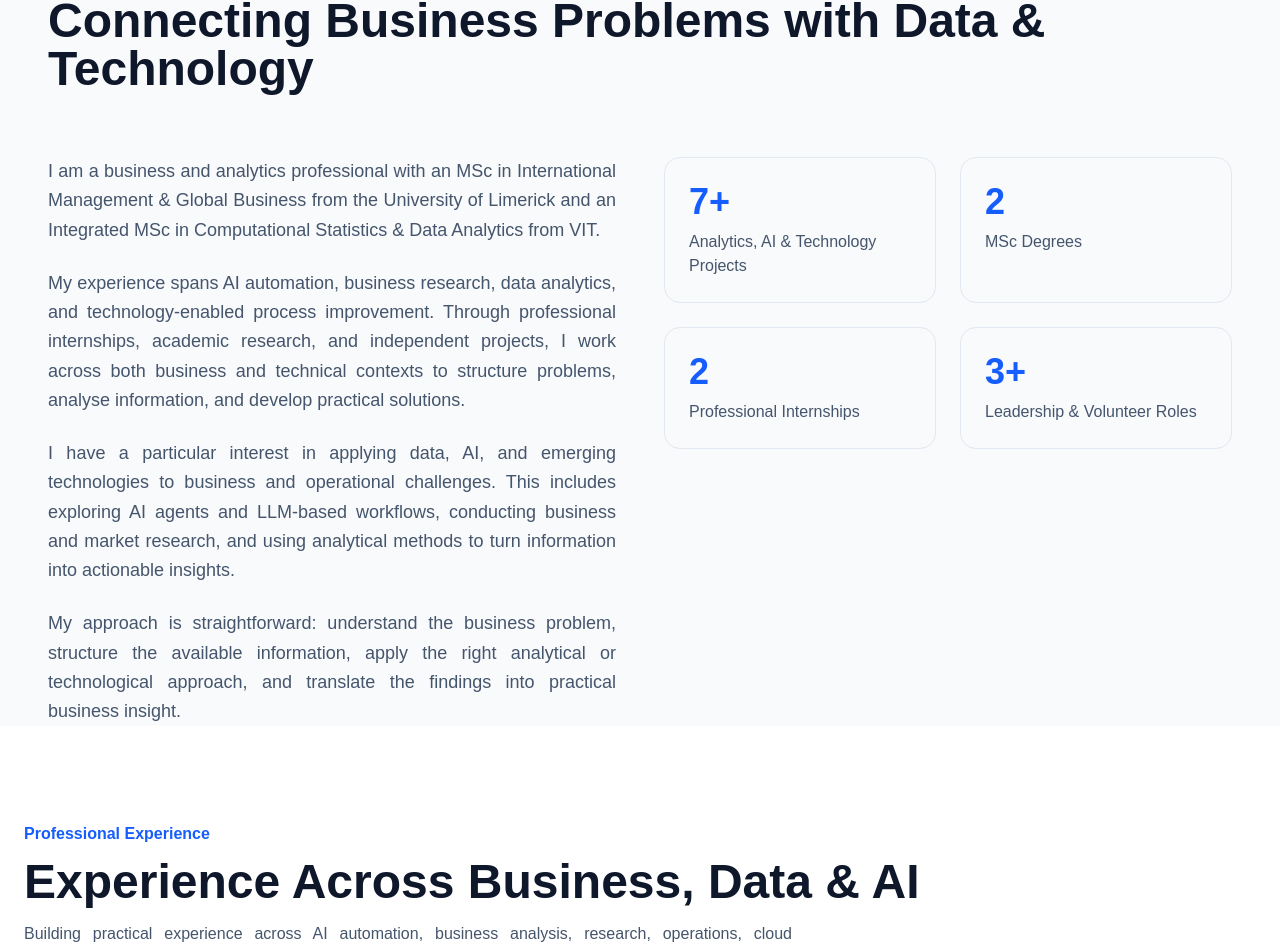
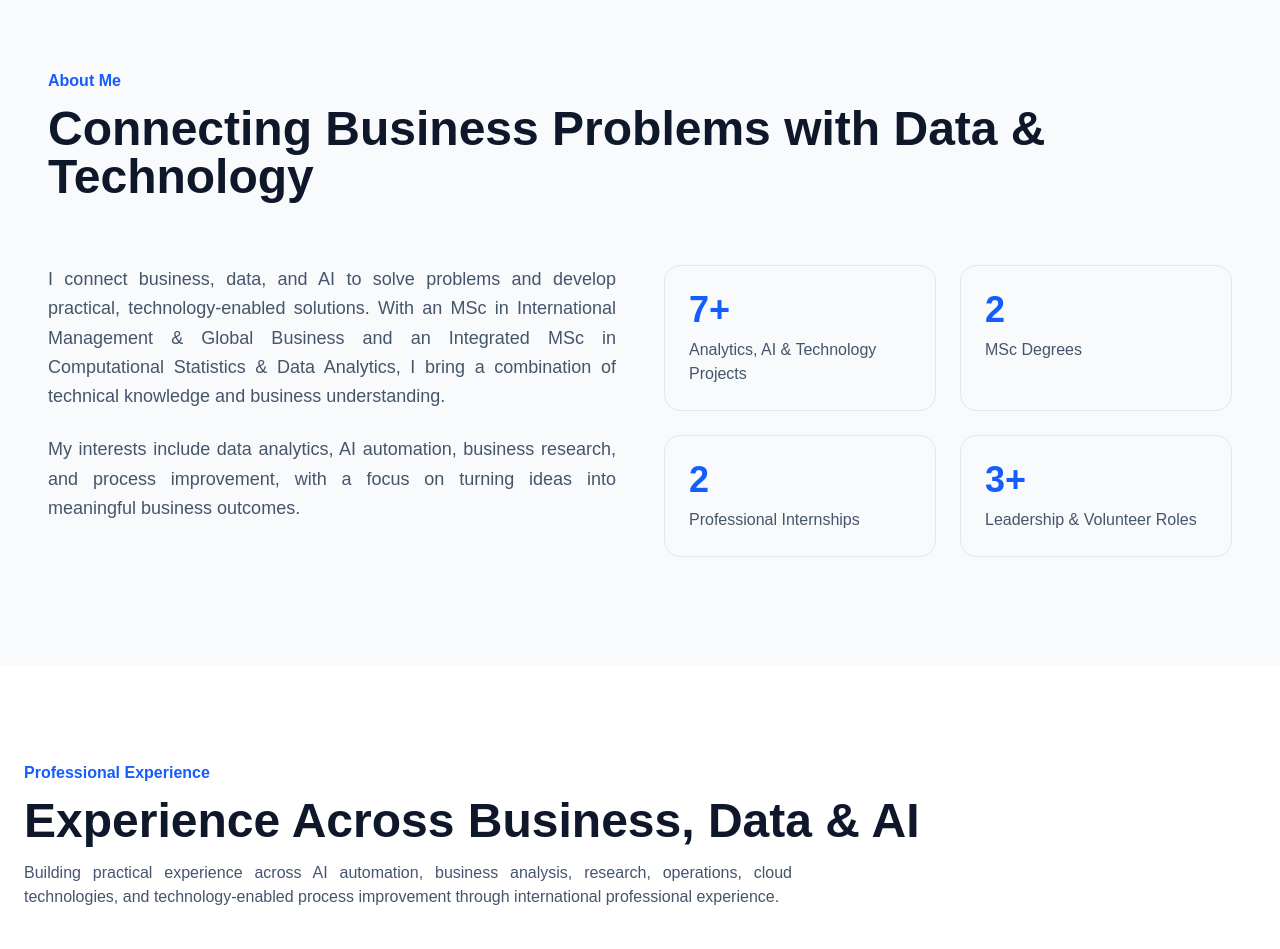
Before and after one commit to Balajps12/portfoliobps, a Next.js app: page / in a window 1280 px wide. Shown: the part 935-1884 px from the top of the page. Built offline with nearby package versions, Linux system fonts and the light colour scheme.

Commit message:
Update portfo and design

```diff
--- a/components/sections/About.tsx
+++ b/components/sections/About.tsx
@@ -40,35 +40,13 @@ export default function About() {
             <div className="space-y-6 text-lg leading-relaxed text-slate-600 dark:text-slate-300 text-justify">
 
               <p>
-                I am a business and analytics professional with an MSc in
-                International Management & Global Business from the University
-                of Limerick and an Integrated MSc in Computational Statistics &
-                Data Analytics from VIT.
+                I connect business, data, and AI to solve problems and develop practical, technology-enabled solutions. With an MSc in International Management & Global Business and an Integrated MSc in Computational Statistics & Data Analytics, I bring a combination of technical knowledge and business understanding.
               </p>
 
               <p>
-                My experience spans AI automation, business research, data
-                analytics, and technology-enabled process improvement. Through
-                professional internships, academic research, and independent
-                projects, I work across both business and technical contexts
-                to structure problems, analyse information, and develop
-                practical solutions.
+                My interests include data analytics, AI automation, business research, and process improvement, with a focus on turning ideas into meaningful business outcomes.
               </p>
 
-              <p>
-                I have a particular interest in applying data, AI, and emerging
-                technologies to business and operational challenges. This
-                includes exploring AI agents and LLM-based workflows,
-                conducting business and market research, and using analytical
-                methods to turn information into actionable insights.
-              </p>
-
-              <p>
-                My approach is straightforward: understand the business
-                problem, structure the available information, apply the right
-                analytical or technological approach, and translate the
-                findings into practical business insight.
-              </p>
 
             </div>
 
```
